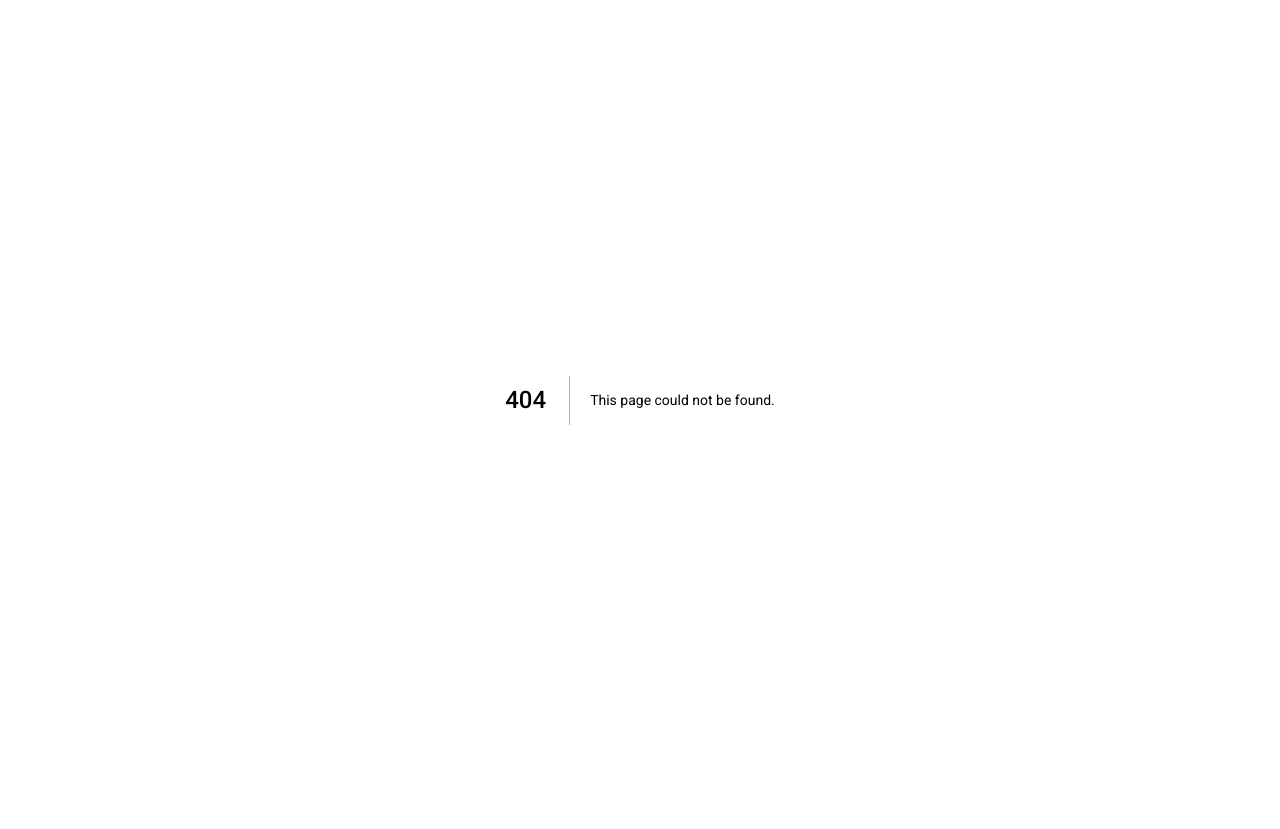
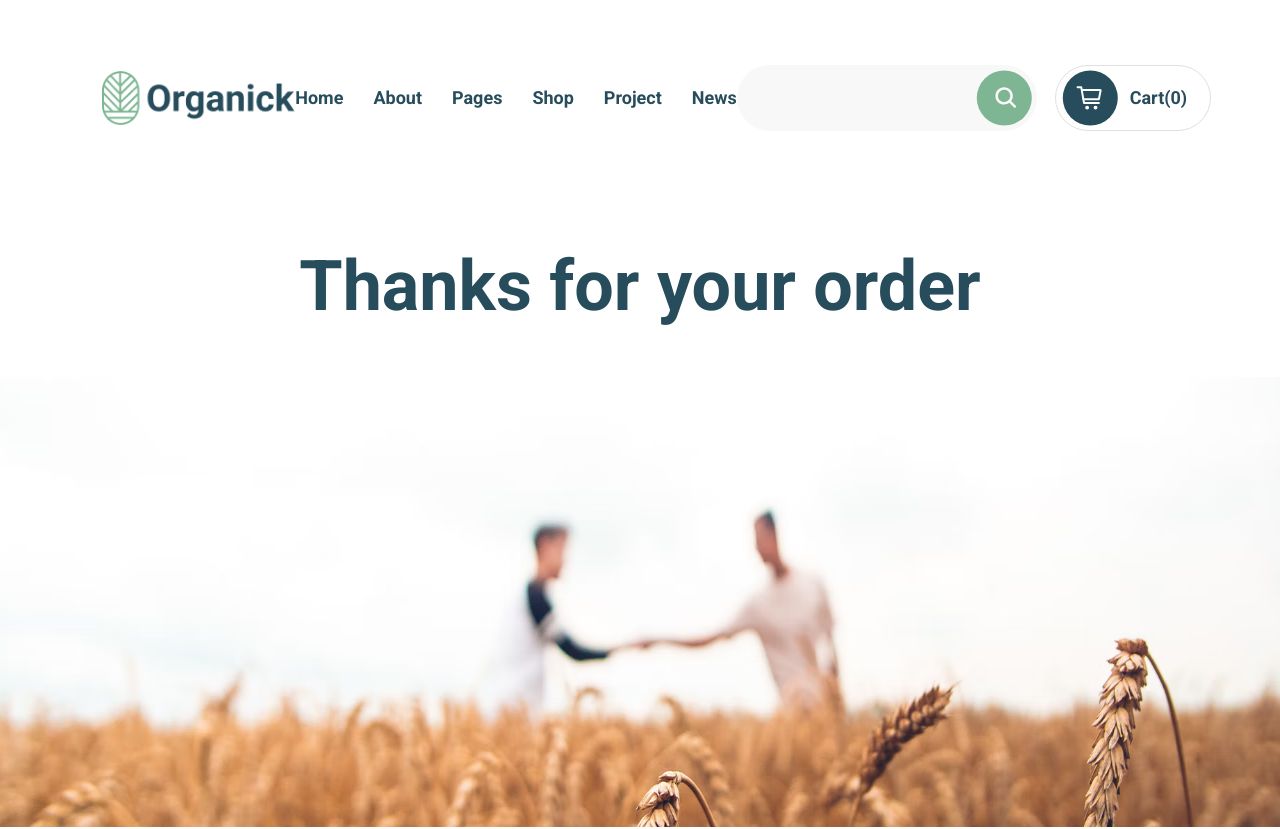
Before and after one commit to devilWH40k/sigma-s-shop, a Next.js app: page /cart/finished in a window 1280 px wide. Before the commit this address had no page. Shown: the top 829 px of the page. Before the commit the page ends 800 px from the top, so only its background shows below. Built offline with nearby package versions, Linux system fonts and the light colour scheme.

Commit message:
order finished logic

```diff
--- /dev/null
+++ b/src/components/elements/Loader/Loader.module.scss
@@ -0,0 +1,54 @@
+@use "../../../styles/colors";
+
+.wrapper {
+  display: grid;
+  place-items: center;
+  width: 100%;
+  min-height: 400px;
+}
+
+.Loader {
+  width: 80px;
+  height: 80px;
+  border: 5px solid colors.$color-lime;
+  border-radius: 50%;
+  display: inline-block;
+  box-sizing: border-box;
+  position: relative;
+  animation: pulse 1s linear infinite;
+
+  &:after {
+    content: "";
+    position: absolute;
+    width: 80px;
+    height: 80px;
+    border: 5px solid colors.$color-lime;
+    border-radius: 50%;
+    display: inline-block;
+    box-sizing: border-box;
+    left: 50%;
+    top: 50%;
+    transform: translate(-50%, -50%);
+    animation: scaleUp 1s linear infinite;
+  }
+}
+
+@keyframes scaleUp {
+  0% {
+    transform: translate(-50%, -50%) scale(0);
+  }
+  60%,
+  100% {
+    transform: translate(-50%, -50%) scale(1);
+  }
+}
+@keyframes pulse {
+  0%,
+  60%,
+  100% {
+    transform: scale(1);
+  }
+  80% {
+    transform: scale(1.2);
+  }
+}
--- /dev/null
+++ b/src/components/templates/FinishOrderPage.js
@@ -0,0 +1,24 @@
+import Image from "next/image";
+import Heading from "../elements/Heading/Heading";
+import bannerImg from "@assets/FinishOrderPage/banner.png";
+
+const FinishOrderPage = function () {
+  return (
+    <main>
+      <Heading
+        style={{ margin: "100px 0 50px", textAlign: "center" }}
+        type="h1"
+      >
+        Thanks for your order
+      </Heading>
+      <Image
+        style={{ marginBottom: "240px" }}
+        src={bannerImg}
+        width="100%"
+        height={450}
+      />
+    </main>
+  );
+};
+
+export default FinishOrderPage;
--- /dev/null
+++ b/src/pages/cart/finished.js
@@ -0,0 +1,17 @@
+import Head from "next/head";
+import Layout from "@/components/layouts/Layout";
+import FinishOrderPage from "@/components/templates/FinishOrderPage";
+
+export default function Cart() {
+  return (
+    <>
+      <Head>
+        <title>Thanks</title>
+        <meta name="viewport" content="width=device-width, initial-scale=1" />
+      </Head>
+      <Layout>
+        <FinishOrderPage />
+      </Layout>
+    </>
+  );
+}
--- a/src/store/slices/cartSlice.js
+++ b/src/store/slices/cartSlice.js
@@ -30,8 +30,11 @@ const cartSlice = createSlice({
 
       cartList.splice(deleteIndex, 1);
     },
+    emptyCart: (state) => {
+      state.cartList = [];
+    },
   },
 });
 
-export const { addToCart, deleteFromCart } = cartSlice.actions;
+export const { addToCart, deleteFromCart, emptyCart } = cartSlice.actions;
 export default cartSlice.reducer;
```
Also changed, not shown: src/components/elements/Loader/Loader.js (added, +11 -0 lines), src/components/modules/Sections/DynamicSections/CartSection/OrderDetails/OrderDetails.js (+19 -6 lines), public/assets/FinishOrderPage/banner.png (added).
